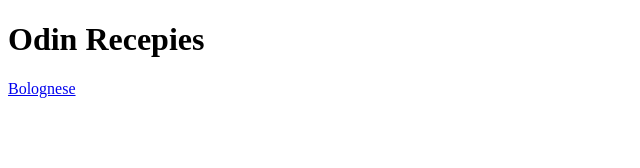
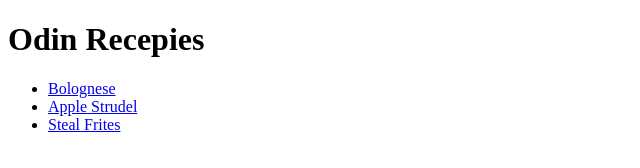
Before and after one commit to fredieposh/odin-recipes, a plain HTML site: page index.html in a window 1280 px wide. Shown: the whole page, without its empty margins (0-640 px from the left). Drawn offline with Linux system fonts and the light colour scheme.

Commit message:
Add links to other pages on the website
The pages were't linked to index.html

```diff
--- a/index.html
+++ b/index.html
@@ -7,6 +7,10 @@
 
     <body>
         <h1>Odin Recepies</h1>
-        <a href="./recipes/bolognese.html">Bolognese</a>
+        <ul>
+            <li><a href="./recipes/bolognese.html">Bolognese</a></li>
+            <li><a href="./recipes/apple-strudel.html">Apple Strudel</a></li>
+            <li><a href="./recipes/steak.html">Steal Frites</a></li>
+        </ul>
     </body>
 </html>
```
